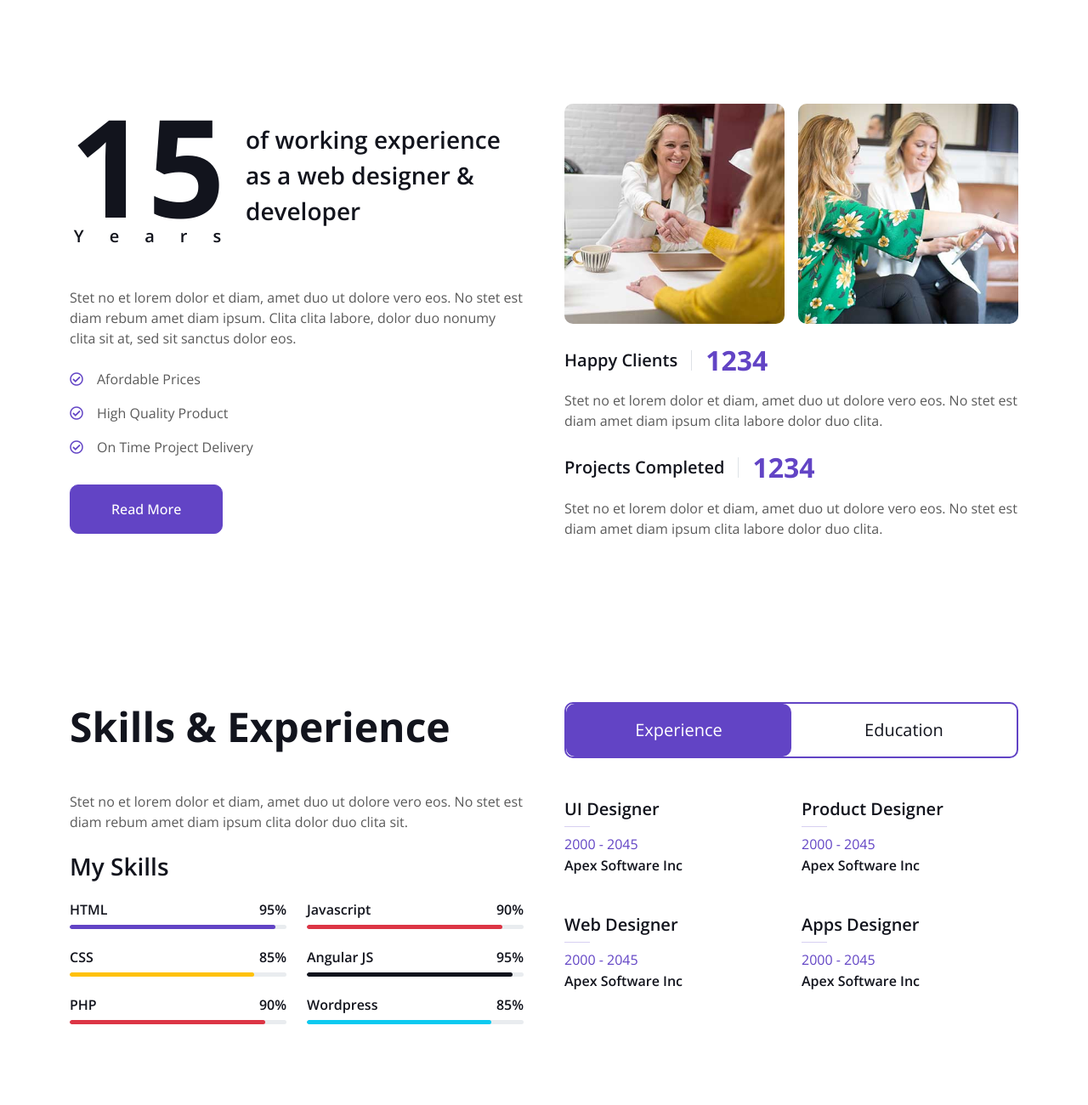
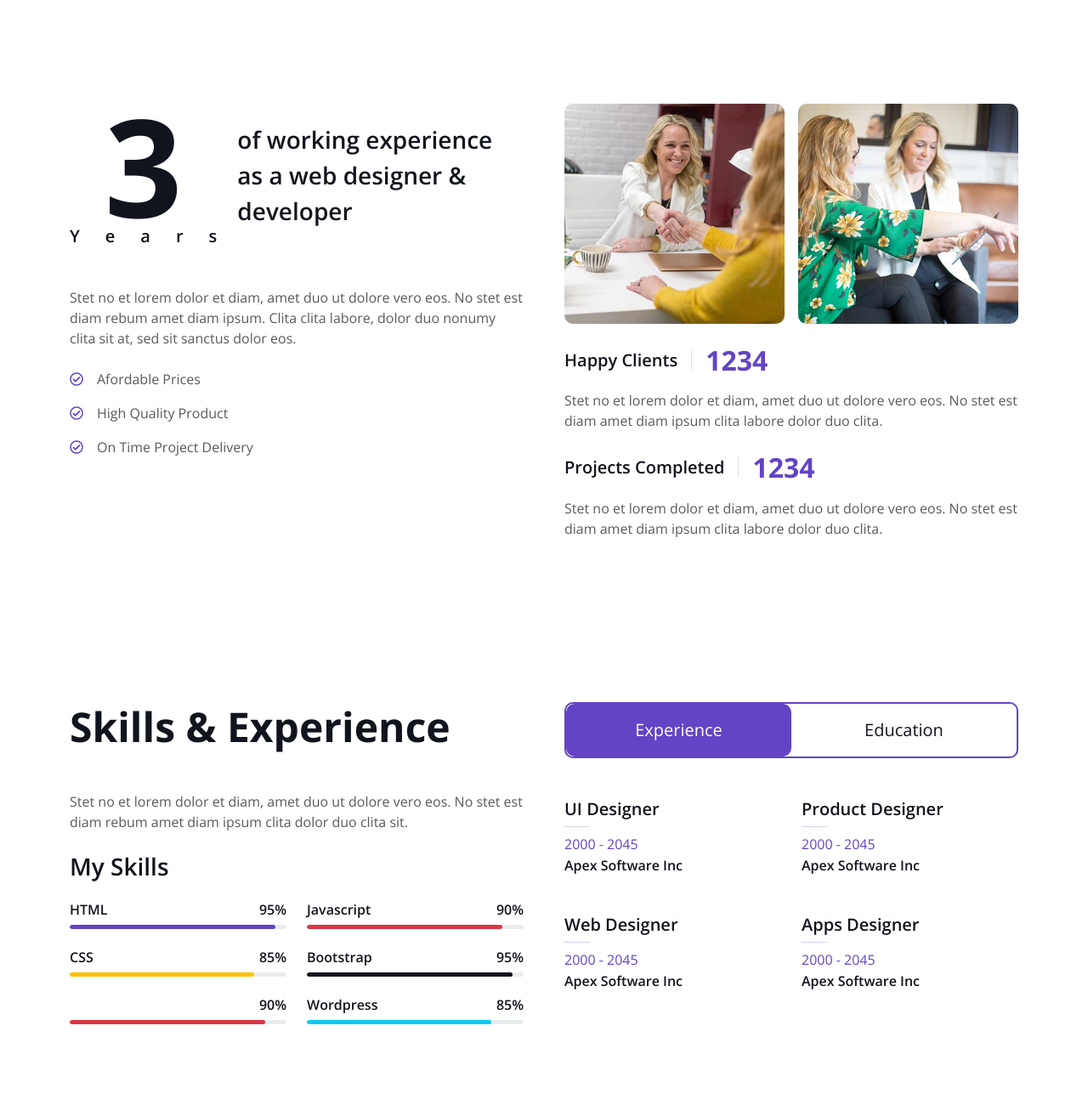
Before and after one commit to Muqaddasajm12/my-portfolio, a plain HTML site: page index.html in a window 1280 px wide. Shown: the part 760-2060 px from the top of the page at 85% size. Drawn offline with nearby package versions, Linux system fonts and the light colour scheme; animation ran at ten frames a second.

Commit message:
Update index.html

```diff
--- a/index.html
+++ b/index.html
@@ -3,7 +3,7 @@
 
 <head>
     <meta charset="utf-8">
-    <title>ProMan - Personal Portfolio HTML Template</title>
+    <title>myportfolio</title>
     <meta content="width=device-width, initial-scale=1.0" name="viewport">
     <meta content="" name="keywords">
     <meta content="" name="description">
@@ -77,9 +77,9 @@
             <div class="row g-5 align-items-center">
                 <div class="col-lg-6 py-6 pb-0 pt-lg-0">
                     <h3 class="text-primary mb-3">I'm</h3>
-                    <h1 class="display-3 mb-3">Kate Winslet</h1>
+                    <h1 class="display-3 mb-3"> Muqaddas </h1>
                     <h2 class="typed-text-output d-inline"></h2>
-                    <div class="typed-text d-none">Web Designer, Web Developer, Front End Developer, Apps Designer, Apps Developer</div>
+                    <div class="typed-text d-none">Web Designer, Web Developer, Front End Developer</div>
                     <div class="d-flex align-items-center pt-5">
                         <a href="" class="btn btn-primary py-3 px-4 me-5">Download CV</a>
                         <button type="button" class="btn-play" data-bs-toggle="modal"
@@ -126,7 +126,7 @@
                 <div class="col-lg-6 wow fadeInUp" data-wow-delay="0.1s">
                     <div class="d-flex align-items-center mb-5">
                         <div class="years flex-shrink-0 text-center me-4">
-                            <h1 class="display-1 mb-0">15</h1>
+                            <h1 class="display-1 mb-0">3</h1>
                             <h5 class="mb-0">Years</h5>
                         </div>
                         <h3 class="lh-base mb-0">of working experience as a web designer & developer</h3>
@@ -135,7 +135,7 @@
                     <p class="mb-3"><i class="far fa-check-circle text-primary me-3"></i>Afordable Prices</p>
                     <p class="mb-3"><i class="far fa-check-circle text-primary me-3"></i>High Quality Product</p>
                     <p class="mb-3"><i class="far fa-check-circle text-primary me-3"></i>On Time Project Delivery</p>
-                    <a class="btn btn-primary py-3 px-5 mt-3" href="">Read More</a>
+
                 </div>
                 <div class="col-lg-6 wow fadeInUp" data-wow-delay="0.5s">
                     <div class="row g-3 mb-4">
@@ -193,7 +193,7 @@
                             </div>
                             <div class="skill mb-4">
                                 <div class="d-flex justify-content-between">
-                                    <h6 class="font-weight-bold">PHP</h6>
+                                    <h6 class="font-weight-bold"></h6>
                                     <h6 class="font-weight-bold">90%</h6>
                                 </div>
                                 <div class="progress">
@@ -213,7 +213,7 @@
                             </div>
                             <div class="skill mb-4">
                                 <div class="d-flex justify-content-between">
-                                    <h6 class="font-weight-bold">Angular JS</h6>
+                                    <h6 class="font-weight-bold">Bootstrap</h6>
                                     <h6 class="font-weight-bold">95%</h6>
                                 </div>
                                 <div class="progress">
```
